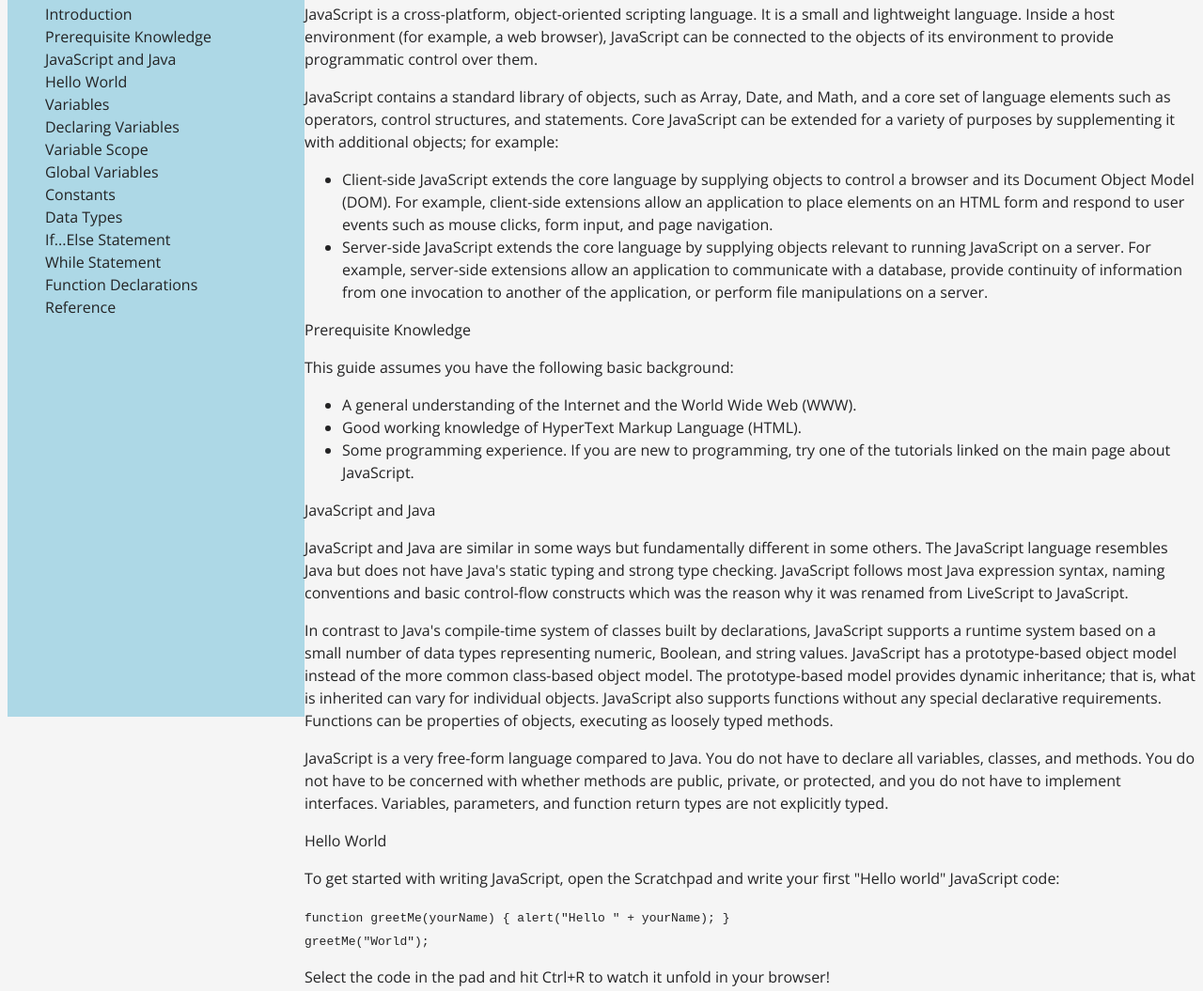
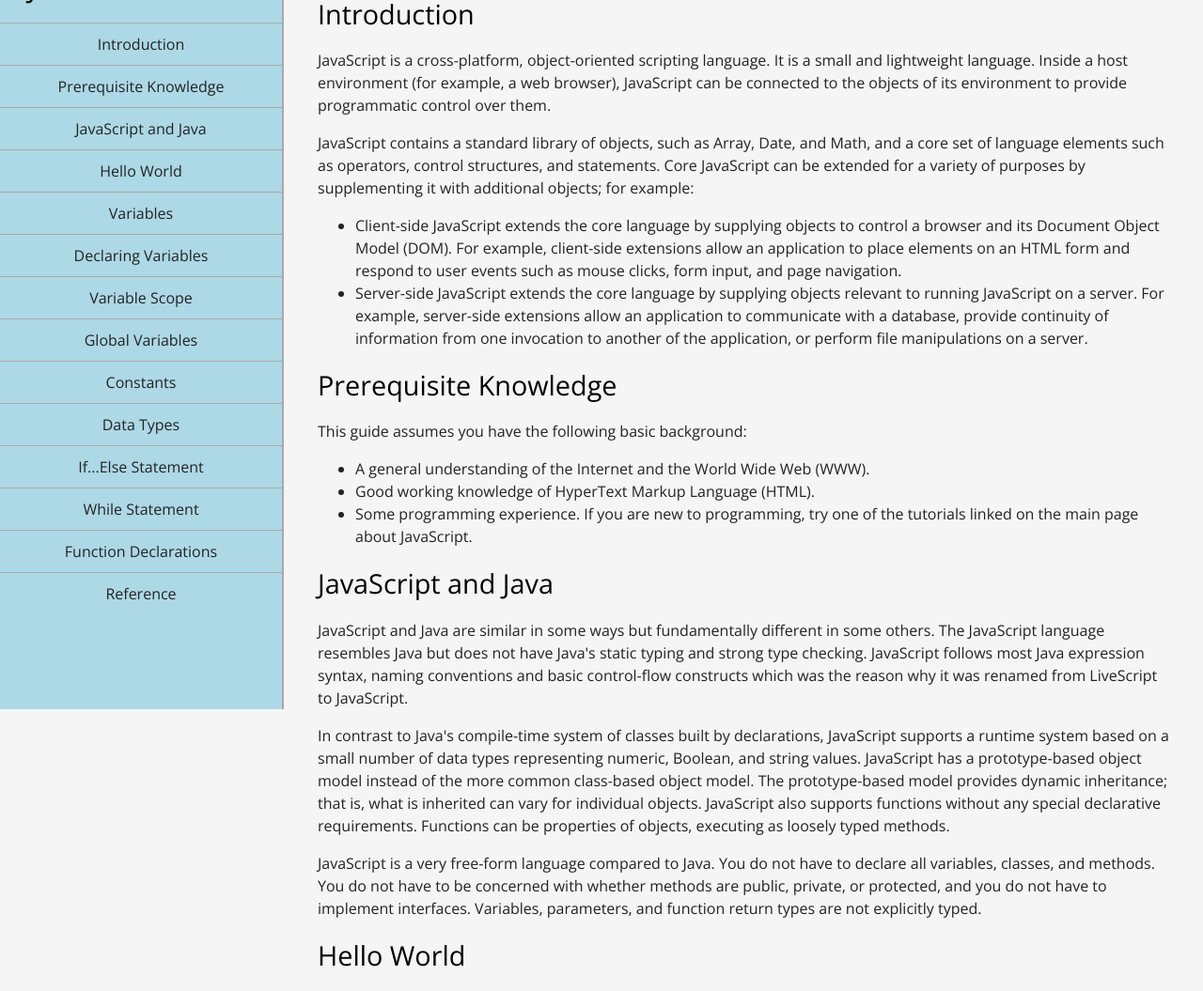
Before and after one commit to ved4a/fCC-technical-doc-page, a plain HTML site: page index.html in a window 1280 px wide. Shown: the part 45-1100 px from the top of the page at 94% size. Drawn offline with nearby package versions, Linux system fonts and the light colour scheme.

Commit message:
feat: Complete technical doc page Finished after nearly 4 hours of coding...

```diff
--- a/index.html
+++ b/index.html
@@ -30,10 +30,7 @@
         <li><a href="#Variables" class="nav-link">Variables</a></li>
 
         <li>
-          <a
-            href="#Declaring
-            _Variables"
-            class="nav-link"
+          <a href="#Declaring_Variables" class="nav-link"
             >Declaring Variables</a
           >
         </li>
--- a/styles.css
+++ b/styles.css
@@ -9,22 +9,81 @@ body {
   background-color: whitesmoke;
 }
 
+@media (max-width: 600px) {
+  body {
+    flex-direction: column;
+  }
+
+  #main-doc {
+    width: 100%;
+  }
+
+  #navbar {
+    width: 100%;
+  }
+}
+
+header {
+  color: black;
+  font-size: 1.8em;
+  font-weight: thin;
+  margin: 10px;
+  text-align: center;
+}
+
+#main-doc header {
+  text-align: left;
+  margin: 0px;
+}
+
 #navbar {
-  height: 100vh;
-  width: 25%;
+  height: 100%;
+  width: 300px;
   background-color: lightblue;
+  position: fixed;
+  top: 0;
+  left: 0;
+  border-right: 2px solid darkgray;
 }
 
 #main-doc {
-  width: 75%;
+  margin: 10px;
+  position: absolute;
+  margin-left: 310px;
+  padding: 20px;
+  margin-bottom: 100px;
 }
 
 .nav-link {
+  display: block;
+  padding: 10px 30px;
   text-decoration: none;
   color: rgb(35, 35, 36);
   line-height: 1.5;
+  text-align: center;
+  cursor: pointer;
+}
+
+#ul-navbar {
+  height: 85%;
+  padding: 0;
+  overflow-y: auto;
 }
 
 #ul-navbar li {
+  border-top: 1px solid darkgray;
+  width: 100%;
   list-style-type: none;
+  position: relative;
 }
+
+code {
+  display: block;
+  text-align: left;
+  line-height: 2;
+  background-color: lightgray;
+  width: 70%;
+  border-radius: 5px;
+  padding: 15px;
+  color: black;
+}
```
